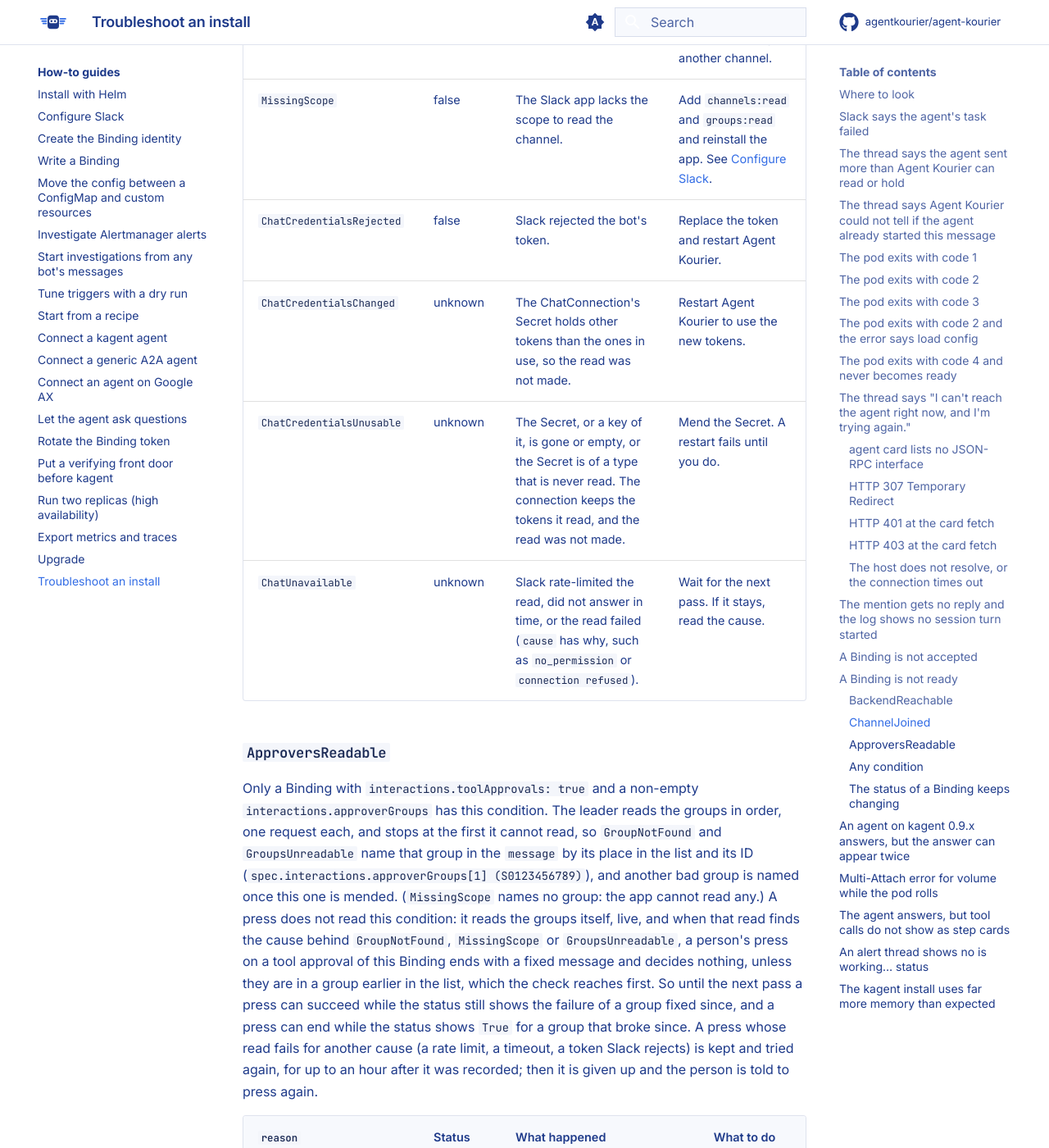
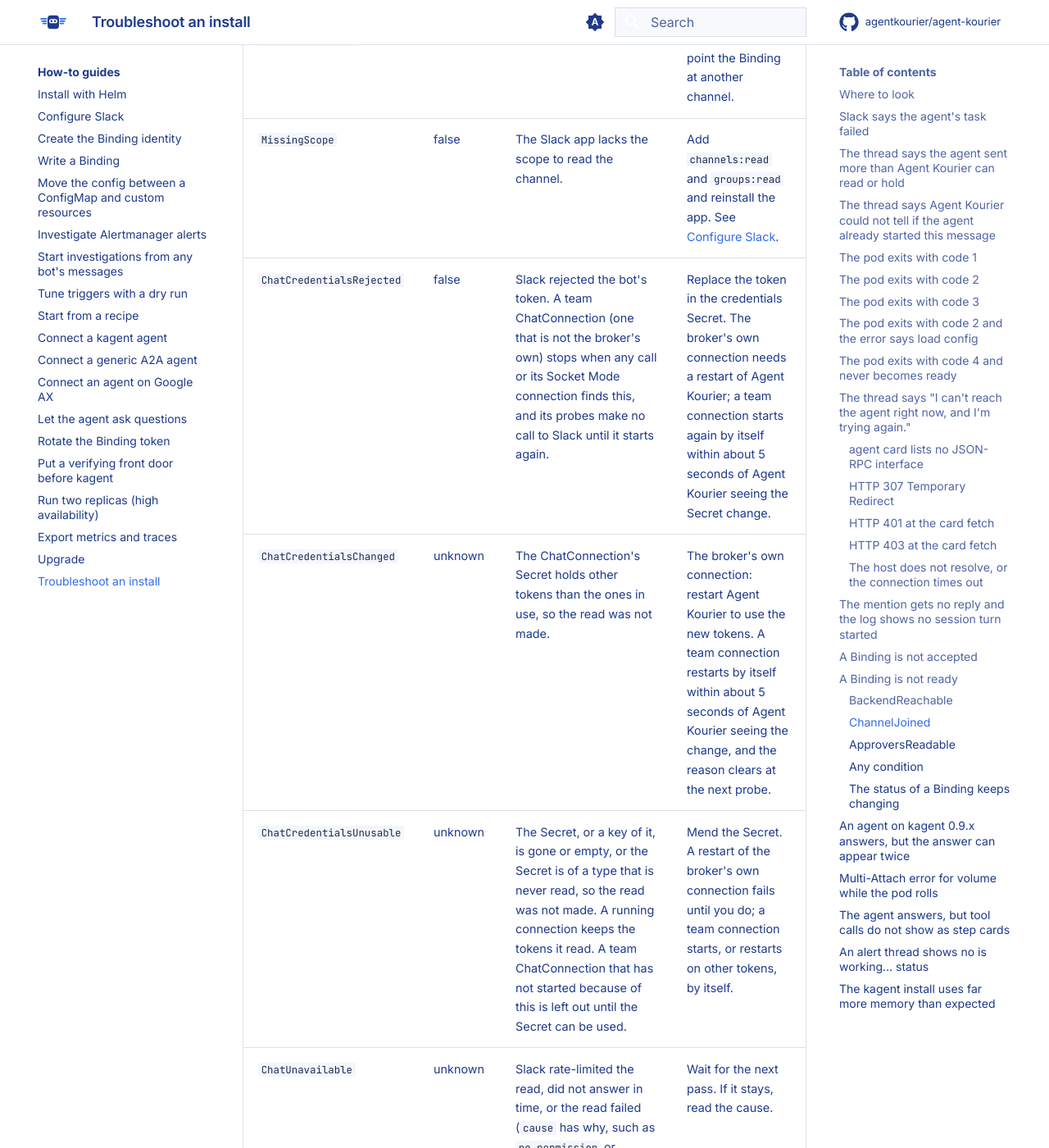
Before and after one commit to agentkourier/agent-kourier, an MkDocs documentation site: the page built from docs/how-to/troubleshoot.md, in a window 1280 px wide and 1400 px high, scrolled down 18824 px. Shown: the whole window at 82% size. Built offline with MkDocs 1.6.1 and Material for MkDocs 9.7.7, drawn with Linux system fonts in a browser that asks for light colours; comment, search, counter and statistics services are not loaded; some of the changed text lies outside the part shown.

Commit message:
docs: say a team connection restarts itself when its credentials change or are rejected

```diff
--- a/docs/how-to/troubleshoot.md
+++ b/docs/how-to/troubleshoot.md
@@ -419,9 +419,9 @@
 | `ChannelNotFound` | false | The channel does not exist, or the bot cannot see it, as with a private channel the bot is not in. | Check `chat.channel`, which is an ID, then invite the bot. |
 | `ChannelArchived` | false | The channel is archived. | Unarchive it, or point the Binding at another channel. |
 | `MissingScope` | false | The Slack app lacks the scope to read the channel. | Add `channels:read` and `groups:read` and reinstall the app. See [Configure Slack](configure-slack.md). |
-| `ChatCredentialsRejected` | false | Slack rejected the bot's token. | Replace the token and restart Agent Kourier. |
-| `ChatCredentialsChanged` | unknown | The ChatConnection's Secret holds other tokens than the ones in use, so the read was not made. | Restart Agent Kourier to use the new tokens. |
-| `ChatCredentialsUnusable` | unknown | The Secret, or a key of it, is gone or empty, or the Secret is of a type that is never read. The connection keeps the tokens it read, and the read was not made. | Mend the Secret. A restart fails until you do. |
+| `ChatCredentialsRejected` | false | Slack rejected the bot's token. A team ChatConnection (one that is not the broker's own) stops when any call or its Socket Mode connection finds this, and its probes make no call to Slack until it starts again. | Replace the token in the credentials Secret. The broker's own connection needs a restart of Agent Kourier; a team connection starts again by itself within about 5 seconds of Agent Kourier seeing the Secret change. |
+| `ChatCredentialsChanged` | unknown | The ChatConnection's Secret holds other tokens than the ones in use, so the read was not made. | The broker's own connection: restart Agent Kourier to use the new tokens. A team connection restarts by itself within about 5 seconds of Agent Kourier seeing the change, and the reason clears at the next probe. |
+| `ChatCredentialsUnusable` | unknown | The Secret, or a key of it, is gone or empty, or the Secret is of a type that is never read, so the read was not made. A running connection keeps the tokens it read. A team ChatConnection that has not started because of this is left out until the Secret can be used. | Mend the Secret. A restart of the broker's own connection fails until you do; a team connection starts, or restarts on other tokens, by itself. |
 | `ChatUnavailable` | unknown | Slack rate-limited the read, did not answer in time, or the read failed (`cause` has why, such as `no_permission` or `connection refused`). | Wait for the next pass. If it stays, read the cause. |
 
 ### `ApproversReadable`
@@ -435,9 +435,9 @@
 | `GroupNotFound` | false | The group does not exist, is disabled, or the bot cannot see it. On Slack that is the code `no_such_subteam`; Slack's answer for a disabled group has not been measured. | Check the ID against `usergroups.list` (see [Configure Slack](configure-slack.md#what-the-app-is-allowed-to-do)), enable the group, or take it out of the list. |
 | `MissingScope` | false | The Slack app lacks `usergroups:read`. | Add `usergroups:read` and reinstall the app. See [Configure Slack](configure-slack.md). |
 | `GroupsUnreadable` | false | Slack refuses the read for a reason no retry mends and the two above do not name: a workspace whose plan has no user groups (`plan_upgrade_required`), a token of a type the method does not take (`not_allowed_token_type`), a token without the permission (`no_permission`), or an Enterprise grid the method is restricted on (`enterprise_is_restricted`). `cause` has Slack's code. Which code a workspace gets for each cause has not been measured. | Read the `cause`. A workspace with no user groups cannot use `approverGroups`: remove it, or change the plan. |
-| `ChatCredentialsRejected` | false | Slack rejected the bot's token. | Replace the token and restart Agent Kourier. |
-| `ChatCredentialsChanged` | unknown | The ChatConnection's Secret holds other tokens than the ones in use, so the read was not made. | Restart Agent Kourier to use the new tokens. |
-| `ChatCredentialsUnusable` | unknown | The Secret, or a key of it, is gone or empty, or the Secret is of a type that is never read. The connection keeps the tokens it read, and the read was not made. | Mend the Secret. A restart fails until you do. |
+| `ChatCredentialsRejected` | false | Slack rejected the bot's token. A team ChatConnection (one that is not the broker's own) stops when any call or its Socket Mode connection finds this, and its probes make no call to Slack until it starts again. | Replace the token in the credentials Secret. The broker's own connection needs a restart of Agent Kourier; a team connection starts again by itself within about 5 seconds of Agent Kourier seeing the Secret change. |
+| `ChatCredentialsChanged` | unknown | The ChatConnection's Secret holds other tokens than the ones in use, so the read was not made. | The broker's own connection: restart Agent Kourier to use the new tokens. A team connection restarts by itself within about 5 seconds of Agent Kourier seeing the change, and the reason clears at the next probe. |
+| `ChatCredentialsUnusable` | unknown | The Secret, or a key of it, is gone or empty, or the Secret is of a type that is never read, so the read was not made. A running connection keeps the tokens it read. A team ChatConnection that has not started because of this is left out until the Secret can be used. | Mend the Secret. A restart of the broker's own connection fails until you do; a team connection starts, or restarts on other tokens, by itself. |
 | `ChatUnavailable` | unknown | Slack rate-limited the read, did not answer within the 8 seconds the read of all the groups is given, or the read failed (`cause` has why). | Wait for the next pass. If it stays, read the cause. |
 
 ### Any condition
```
Also changed, not shown: docs/reference/binding-status.md (+2 -0 lines), docs/reference/metrics.md (+1 -1 lines), 2 other files.
